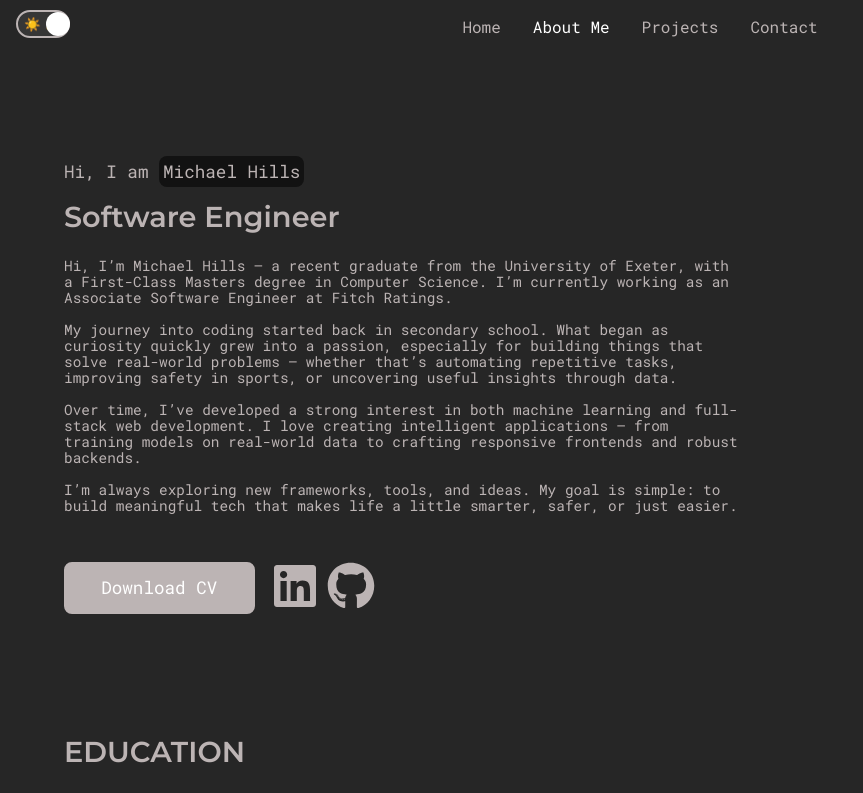
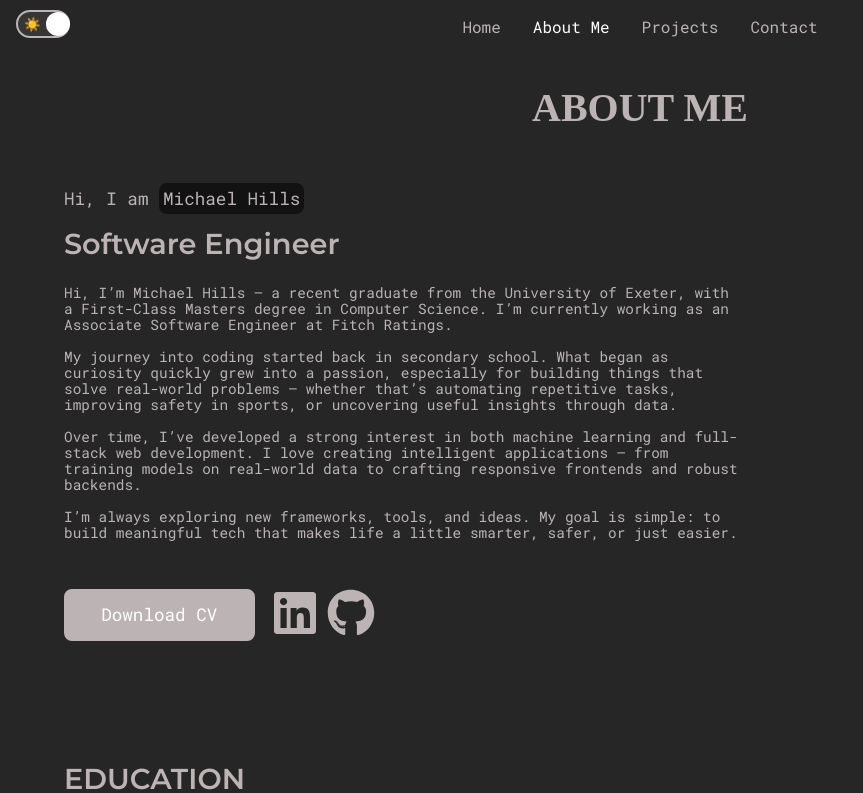
Before and after one commit to Michael-Hills/Personal-Portfolio, a React (Vite) app: page /about in a window 1280 px wide. Shown: the top 793 px of the page, without its empty margins (0-863 px from the left). Built offline with nearby package versions, Linux system fonts and the light colour scheme; a web font is replaced by a local one.

Commit message:
fix scroll

```diff
--- a/src/App.jsx
+++ b/src/App.jsx
@@ -11,6 +11,7 @@
 import ProjectDetailPage from './components/ProductDetailPage'
 import GlobalStyles from './styles/GlobalStyle';
 import Typography from './styles/Typography';
+import ScrollToTop from './components/ScrollToTop';
 import 'slick-carousel/slick/slick.css';
 import 'slick-carousel/slick/slick-theme.css';
 
@@ -32,6 +33,8 @@
       <Typography/>
       <Router>
         <NavMenu />
+        <ScrollToTop />
+
 
         <Routes>
           <Route path="/" element={<Home />} />
--- /dev/null
+++ b/src/components/ScrollToTop.jsx
@@ -0,0 +1,12 @@
+import { useEffect } from 'react';
+import { useLocation } from 'react-router-dom';
+
+export default function ScrollToTop() {
+  const { pathname } = useLocation();
+
+  useEffect(() => {
+    window.scrollTo(0, 0);
+  }, [pathname]);
+
+  return null;
+}
--- a/src/pages/about.jsx
+++ b/src/pages/about.jsx
@@ -5,16 +5,18 @@
 import AboutInfoItem from '../components/AboutInfoItem';
 import ContactBanner from '../components/ContactBanner';
 import Footer from '../components/Footer';
+import SectionTitle from '../components/SectionTitle';
 import { FaLinkedin, FaGithub } from 'react-icons/fa';
 
 const AboutPageStyles = styled.div`
-  padding: 20rem 0 10rem 0;
+  padding: 10rem 0 10rem 0;
 
   .top-section {
     display: flex;
     align-items: center;
     justify-content: center;
     gap: 2rem;
+    margin-top: 7rem;
   }
   .left {
     flex: 3;
@@ -194,11 +196,6 @@
     font-size: 1.4rem;
     padding-left: 0rem;
     }
-
-
-
-
-
   }
 `;
 
@@ -207,6 +204,7 @@
     <>
       <AboutPageStyles>
         <div className="container">
+          <SectionTitle heading="About Me" subheading=''/>
           <div className="top-section">
             <div className="left">
               <p className="about__subheading">
```
